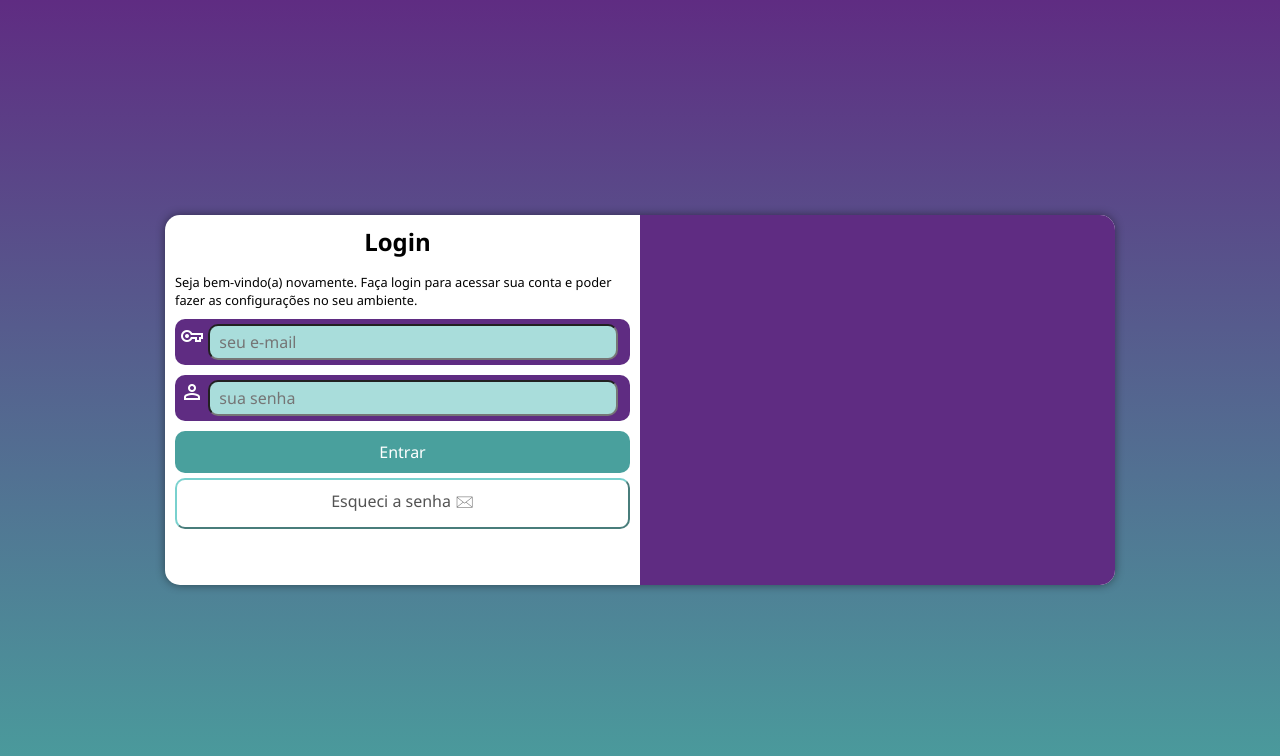
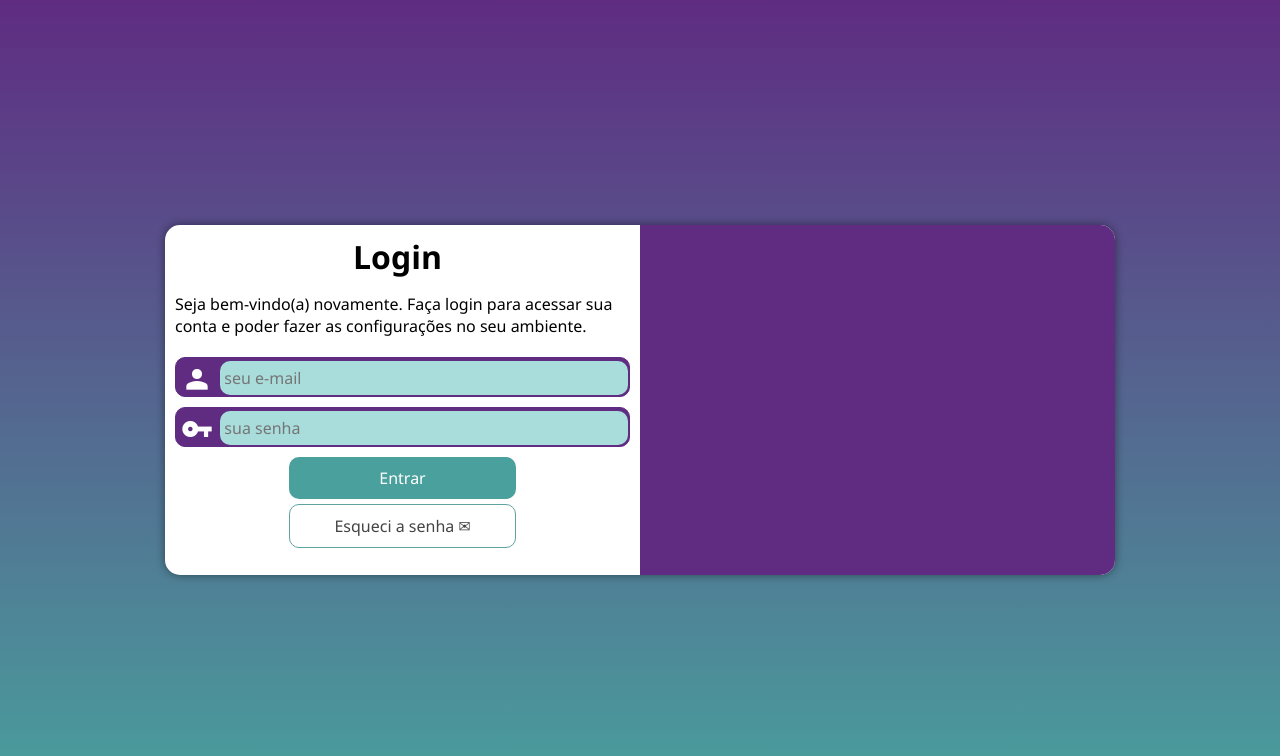
Before and after one commit to IgorHFB/projeto-login, a plain HTML site: page index.html in a window 1280 px wide. Drawn offline with nearby package versions, Linux system fonts and the light colour scheme.

Commit message:
finalizei projeto login

```diff
--- a/estilos/style.css
+++ b/estilos/style.css
@@ -5,7 +5,6 @@ Paleta de Cores
 Verde: #49a09d
 Lilás: #5f2c82
 */
-
 
 * {
     font-family: 'Segoe UI', Tahoma, 'Geneva', Verdana, sans-serif;
@@ -31,14 +30,14 @@ section#login {
     position: absolute;
     top: 50%;
     left: 50%;
-    transform: translate(-50%, -50%);
     overflow: hidden;
     width: 250px;
-    height: 550px;
+    height: 530px;
     background-color: white;
     border-radius: 15px;
     box-shadow: 0 0 10px rgba(0, 0, 0, 0.45);
 
+    transform: translate(-50%, -50%);
     transition: width 0.3s, height 0.3s;
     transition-timing-function: ease;
 }
@@ -63,45 +62,77 @@ section#login > div#imagem {
 
 #formulario p {
     font-size: 0.8em;
+    margin-bottom: 20px;
 }
 
-#formulario div {
-    margin: 10px 0;
+#formulario div.data span {
+    color: white;
+    font-size: 2em;
+    width: 40px;
+    margin-top: -5px;
+    padding: 10px 0px 0px 5px;
+}
+
+.material-symbols-outlined {
+    font-variation-settings:
+    'FILL' 1,
+    'wght' 400,
+    'GRAD' 0,
+    'opsz' 48
 }
 
 #formulario div.data {
     background-color: #5f2c82;
-    padding: 5px 5px;
+    display: block;
+    width: 100%;
+    height: 40px;
+    margin: 10px 0;
     border-radius: 10px;
-}
-
-#formulario div.data span {
-    color: white;
+    border: 1px solid #5f2c82;
 }
 
 #formulario div.data input {
-    width: 190px;
-    padding: 5px;
+    background-color: #a9dddb;
+    height: 90%;
+    width: calc(100% - 45px);
+    border: 0px;
     border-radius: 10px;
-    background-color: #a9dddb;
+    transform: translateY(-11px);
+}
+
+#formulario div.data input:focus-within {
+    background-color: white;
+    border: none;
 }
 
 #formulario input[type="submit"] {
-    width: 230px;
+    display: block;
+    width: 100%;
     padding: 10px;
-}
-
-#formulario div#entrar input {
     background-color: #49a09d;
     color: white;
     border: none;
     border-radius: 10px;
 }
 
-#formulario div#senha input {
-    margin-top: -5px;
+#formulario input[type="submit"]:hover {
+    background-color: #377775;
+    cursor: pointer;
+}
+
+#formulario a.botao {
+    display: block;
+    text-align: center;
+    text-decoration: none;
+    width: 100%;
+    padding: 10px;
     background-color: white;
-    color: rgb(83, 83, 83);
+    color: rgb(68, 68, 68);
     border-radius: 10px;
-    border-color: rgb(121, 209, 206);
+    border: 1px solid rgb(95, 163, 161);
+    margin-top: 5px;
 }
+
+#formulario a.botao:hover {
+    background-color: #6cc5c2;
+}
--- a/estilos/tablet.css
+++ b/estilos/tablet.css
@@ -6,7 +6,7 @@ body {
 
 section#login {
     width: 80vw;
-    height: 350px;
+    height: 320px;
 }
 
 section#login > div#imagem {
@@ -22,11 +22,13 @@ section#login > div#formulario {
     width: 70%;
 }
 
-#formulario div.data input {
-    width: 92%;
-    padding: 10px;
+#formulario input[type="submit"] {
+    width: 50%;
+    margin: auto;
 }
 
-#formulario input[type="submit"] {
-    width: 100%;
+#formulario a.botao {
+    width: 50%;
+    margin: auto;
+    margin-top: 5px;
 }
--- a/estilos/telagrande.css
+++ b/estilos/telagrande.css
@@ -6,7 +6,7 @@ body {
 
 section#login {
     width: 950px;
-    height: 370px;
+    height: 350px;
 }
 
 section#login > div#imagem {
@@ -21,10 +21,21 @@ section#login > div#formulario {
     width: 50%;
 }
 
-#formulario div.data input {
-    width: 92%;
+#formulario h2 {
+    font-size: 2em;
+}
+
+#formulario p {
+    font-size: 1em;
 }
 
 #formulario input[type="submit"] {
-    width: 100%;
+    width: 50%;
+    margin: auto;
 }
+
+#formulario a.botao {
+    width: 50%;
+    margin: auto;
+    margin-top: 5px;
+}
--- a/index.html
+++ b/index.html
@@ -19,27 +19,25 @@
             <div id="formulario">
                 <h2>Login</h2>
                 <p>Seja bem-vindo(a) novamente. Faça login para acessar sua conta e poder fazer as configurações no seu ambiente.</p>
-                <form action="#" method="post" autocomplete="on">
+                <form action="login.php" method="post" autocomplete="on">
+                    <div class="data">
+                        <span class="material-symbols-outlined">
+                            person
+                        </span>
+                        <input type="email" name="email" id="email" required placeholder=" seu e-mail" autocomplete="email" maxlength="30">
+                        <label for="email"></label>
+                    </div>
                     <div class="data">
                         <span class="material-symbols-outlined">
                             vpn_key
                         </span>
-                        <label for="email"></label>
-                        <input type="email" name="email" id="email" required placeholder=" seu e-mail" autocomplete="email">
+                        <input type="password" name="pass" id="pass" required placeholder=" sua senha" minlength="8" maxlength="20">
+                        <label for="pass"></label>
                     </div>
-                    <div class="data">
-                        <span class="material-symbols-outlined">
-                            person
-                        </span>
-                        <label for="pass"></label>
-                        <input type="password" name="pass" id="pass" required placeholder=" sua senha" minlength="8" maxlength="20">
-                    </div>
-                    <div id="entrar">
+                    <div id="login">
                         <input type="submit" value="Entrar">
                     </div>
-                    <div id="senha">
-                        <input type="submit" value="Esqueci a senha &#x1F582;">
-                    </div>
+                    <a href="#" class="botao">Esqueci a senha &#x2709;</a>
                 </form>
             </div>
         </section>
```
